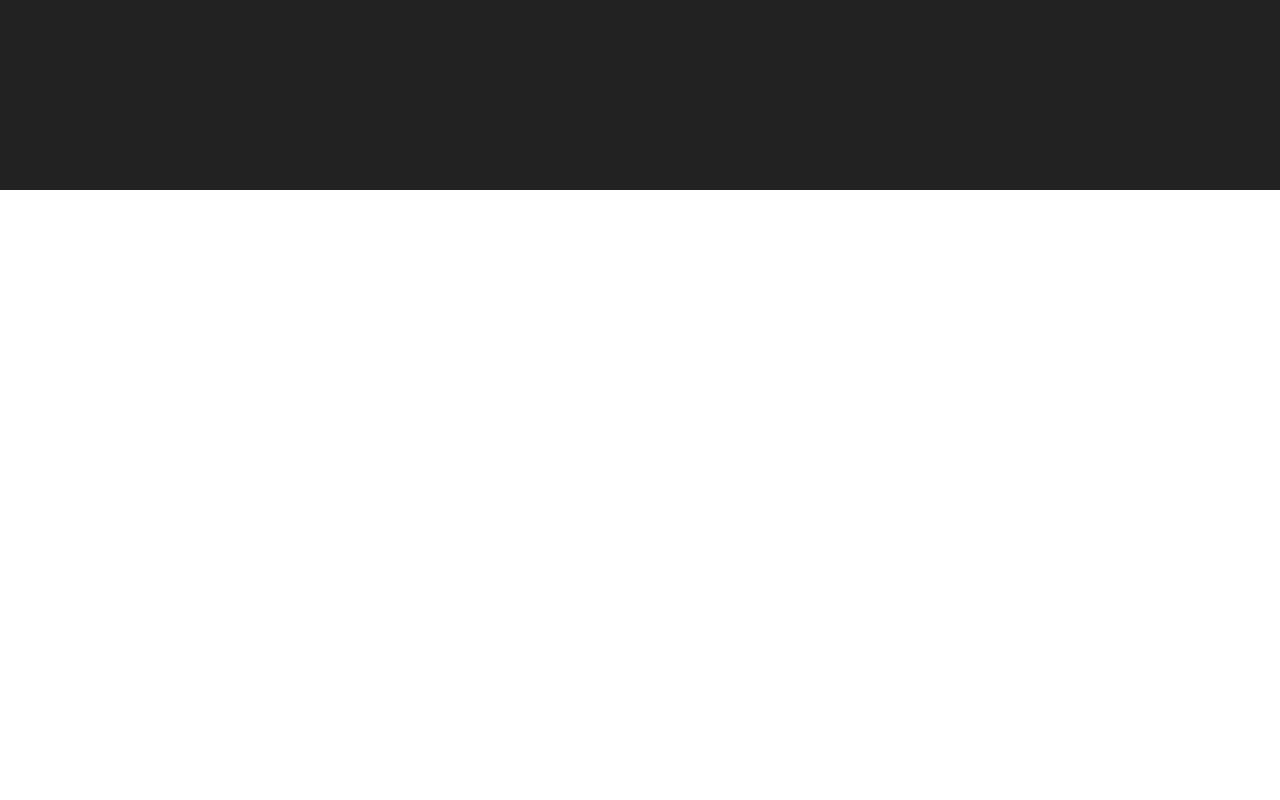
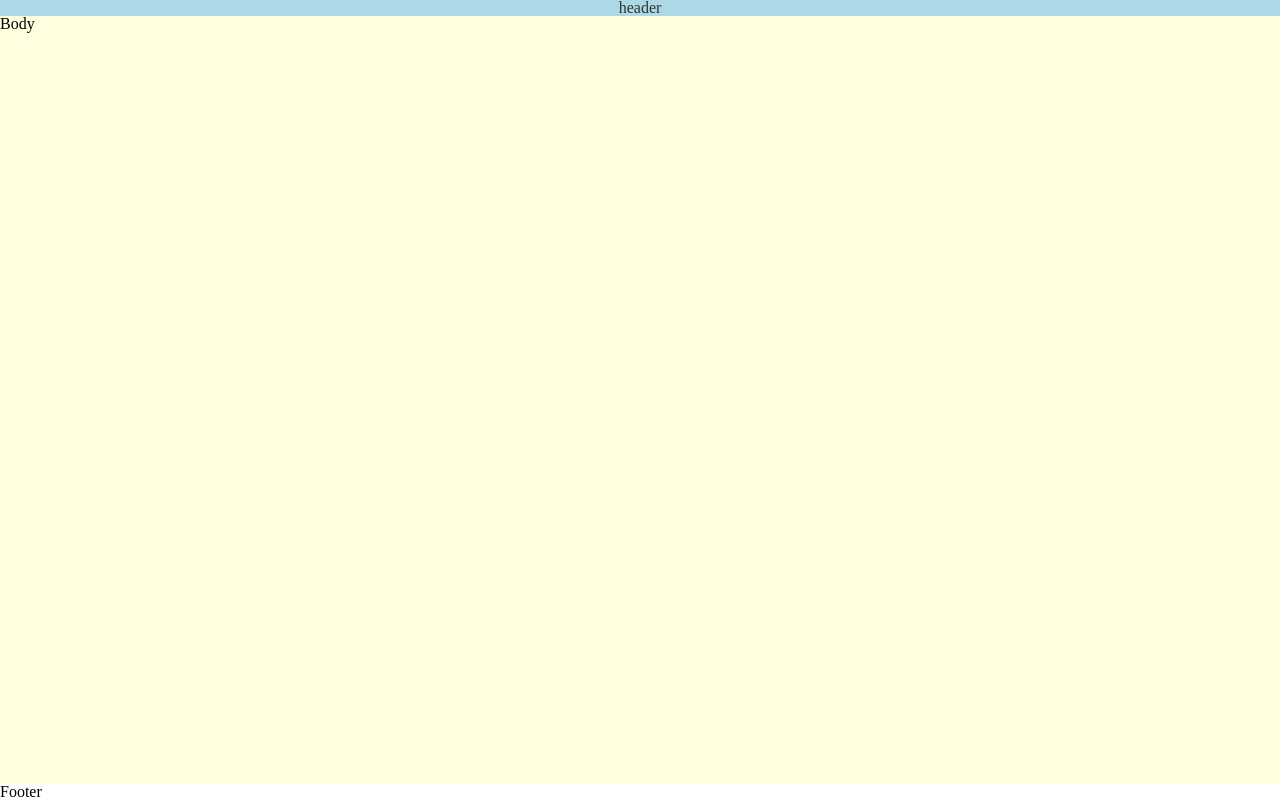
Before and after one commit to jdillman/reactor, a React app: page / in a window 1280 px wide. Built offline with nearby package versions, Linux system fonts and the light colour scheme.

Commit message:
resets css

```diff
--- a/src/App.css
+++ /dev/null
@@ -1,28 +0,0 @@
-.App {
-  text-align: center;
-}
-
-.App-logo {
-  animation: App-logo-spin infinite 20s linear;
-  height: 80px;
-}
-
-.App-header {
-  background-color: #222;
-  height: 150px;
-  padding: 20px;
-  color: white;
-}
-
-.App-title {
-  font-size: 1.5em;
-}
-
-.App-intro {
-  font-size: large;
-}
-
-@keyframes App-logo-spin {
-  from { transform: rotate(0deg); }
-  to { transform: rotate(360deg); }
-}
--- a/src/App.jsx
+++ b/src/App.jsx
@@ -1,14 +1,26 @@
 import React from 'react';
-import './App.css';
+
+import './css/common/reset.css';
+import './css/App.css';
 
 function App() {
   return (
-    <div className="App">
-      <header className="App-header" />
-      <main />
-      <footer />
+    <div className="app">
+      <Header />
+      <main className="app-main">Body</main>
+      <footer className="app-footer">Footer</footer>
     </div>
   );
 }
 
+function Header() {
+  return (
+    <header className="app-header">
+      <section className="header-logo">header</section>
+      <section className="header-center" />
+      <section className="header-account" />
+    </header>
+  );
+}
+
 export default App;
--- /dev/null
+++ b/src/css/App.css
@@ -0,0 +1,16 @@
+.app {
+  display: flex;
+  min-height: 100vh;
+  flex-direction: column;
+}
+
+.app-header {
+  color: #333;
+  background: lightblue;
+  text-align: center;
+}
+
+.app-main {
+  background: lightyellow;
+  flex: 1;
+}
--- /dev/null
+++ b/src/css/common/reset.css
@@ -0,0 +1,47 @@
+/* http://meyerweb.com/eric/tools/css/reset/
+   v2.0 | 20110126
+   License: none (public domain)
+*/
+html, body, div, span, applet, object, iframe,
+h1, h2, h3, h4, h5, h6, p, blockquote, pre,
+a, abbr, acronym, address, big, cite, code,
+del, dfn, em, img, ins, kbd, q, s, samp,
+small, strike, strong, sub, sup, tt, var,
+b, u, i, center,
+dl, dt, dd, ol, ul, li,
+fieldset, form, label, legend,
+table, caption, tbody, tfoot, thead, tr, th, td,
+article, aside, canvas, details, embed,
+figure, figcaption, footer, header, hgroup,
+menu, nav, output, ruby, section, summary,
+time, mark, audio, video {
+  margin: 0;
+  padding: 0;
+  border: 0;
+  font-size: 100%;
+  font: inherit;
+  vertical-align: baseline;
+}
+/* HTML5 display-role reset for older browsers */
+article, aside, details, figcaption, figure,
+footer, header, hgroup, menu, nav, section {
+  display: block;
+}
+body {
+  line-height: 1;
+}
+ol, ul {
+  list-style: none;
+}
+blockquote, q {
+  quotes: none;
+}
+blockquote:before, blockquote:after,
+q:before, q:after {
+  content: '';
+  content: none;
+}
+table {
+  border-collapse: collapse;
+  border-spacing: 0;
+}
--- a/src/index.css
+++ /dev/null
@@ -1,5 +0,0 @@
-body {
-  margin: 0;
-  padding: 0;
-  font-family: sans-serif;
-}
--- a/src/index.js
+++ b/src/index.js
@@ -1,6 +1,5 @@
 import React from 'react';
 import ReactDOM from 'react-dom';
-import './index.css';
 import App from './App';
 import registerServiceWorker from './registerServiceWorker';
 
```
Also changed, not shown: src/logo.svg (deleted), 1 other file (tests, documents, lock files or other folders).
